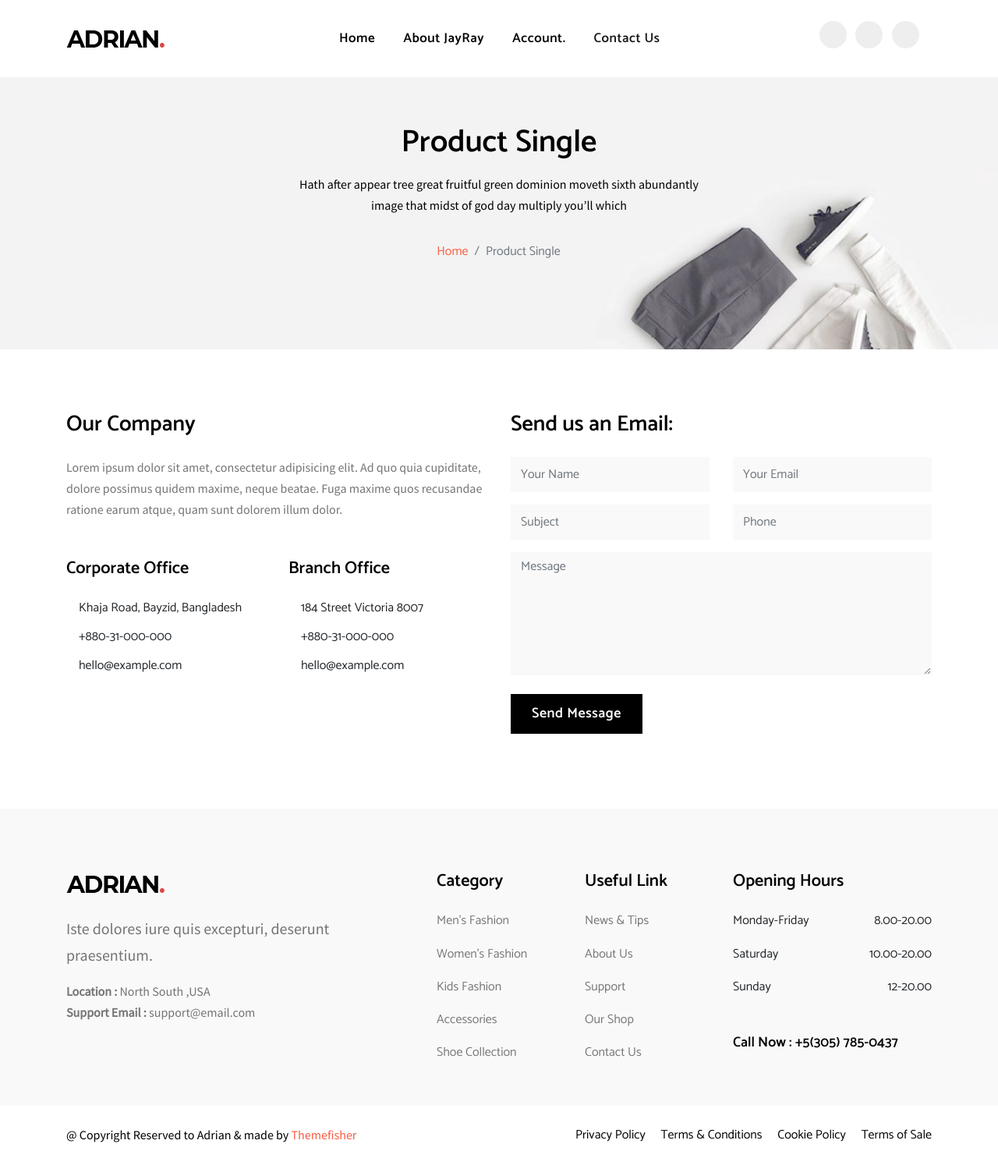
After one commit to rkBoahene/FashionShop1, a Django app: page /contact/ in a window 1280 px wide. The commit adds this page. Shown: the whole page at 78% size. Run offline with Django 3.2, Linux system fonts and the light colour scheme; some libraries are stand-ins or nearby versions.

Commit message:
added contact page template

```diff
--- a/FashionShop1/FashionShop1/urls.py
+++ b/FashionShop1/FashionShop1/urls.py
@@ -19,12 +19,13 @@ from django.contrib import admin
 from django.urls import path
 from django.urls.conf import include
 from django.conf.urls.static import static
-from fashionUser.views import about_company
+from fashionUser.views import about_company, contact_us
 urlpatterns = [
     path('admin/', admin.site.urls),
     path('auth', include('shop.urls')),
     path('', include('products.urls', namespace='products')),
     path('about/',about_company, name='about_company'),
+    path('contact/',contact_us, name='contact_us'),
 ]
 
 
--- a/FashionShop1/fashionUser/views.py
+++ b/FashionShop1/fashionUser/views.py
@@ -3,3 +3,7 @@ from django.shortcuts import render
 # Create your views here.
 def about_company(request):
     return render(request,"shop/about.html")
+
+
+def contact_us(request):
+    return render(request,"shop/contact.html")
--- a/FashionShop1/products/urls.py
+++ b/FashionShop1/products/urls.py
@@ -5,7 +5,7 @@ app_name='products'
 
 urlpatterns = [
     path('', ProductListView.as_view(), name='index'),
-    path('featured/', ProductFeaturedListView.as_view(), name='index'),
+    # path('featured/', ProductFeaturedListView.as_view(), name='index'),
     path('featured-detail/<int:id>', ProductFeaturedDetailView.as_view(), name='index'),
     # path('details/<int:pk>', ProductDetailView.as_view(), name='product-detail')
     path('details/<slug>', ProductDetailSlugView.as_view(), name='product-detail'),
--- a/FashionShop1/static/css/style.css
+++ b/FashionShop1/static/css/style.css
@@ -800,6 +800,7 @@ a.text-primary:hover {
 
 .slider .slider-caption {
   padding: 160px 0px;
+  margin: auto;
 }
 
 .slider .slider-caption span {
--- a/FashionShop1/templates/partials/_navbar.html
+++ b/FashionShop1/templates/partials/_navbar.html
@@ -2,10 +2,11 @@
 
 {% url 'products:index'  as home_url%}
 {% url 'about_company'  as about_us%}
+{% url 'contact_us'  as contact%}
 
 <nav class="navbar navbar-expand-lg navbar-light bg-white w-100 navigation" id="navbar">
   <div class="container">
-    <a class="navbar-brand font-weight-bold" href="index-2.html"><img src="{% static 'images/logo.png' %}" alt="Adrian."
+    <a class="navbar-brand font-weight-bold" href="{{home_url}}"><img src="{% static 'images/logo.png' %}" alt="Adrian."
         class="img-fluid"></a>
 
     <button class="navbar-toggler" type="button" data-toggle="collapse" data-target="#main-navbar"
@@ -19,7 +20,7 @@
           <a class="nav-link" href="{{home_url}}">Home </a>
         </li>
 
-        <li class="nav-item {% if request.path == about_us %}active{% endif %}"><a class="nav-link" href="{{about_us}}">Shop</a></li>
+        <li class="nav-item {% if request.path == about_us %}active{% endif %}"><a class="nav-link" href="{{about_us}}">About JayRay</a></li>
 
 
 
@@ -41,8 +42,8 @@
           </ul>
         </li><!-- / Account -->
 
-        <li class="nav-item">
-          <a class="nav-link" href="contact.html">Contact Us</a>
+        <li class="nav-item {% if request.path == contact %}active{% endif %}">
+          <a class="nav-link" href="{{contact}}">Contact Us</a>
         </li>
       </ul>
     </div>
--- a/FashionShop1/templates/products/index.html
+++ b/FashionShop1/templates/products/index.html
@@ -5,7 +5,7 @@
 
 {% comment %} welcome slider {% endcomment %}
 <div class="main-slider slider">
-	<div class="slider-item " style="background-image:url("{% static  'images/slider/slideshow1-2.jpg' %}")">
+	<div class="slider-item" style="background-image:url('/static/images/slider/slideshow1-2.jpg')">
 		<div class="container">
 			<div class="row">
 				<div class="col-lg-6 col-12 offset-lg-6 offset-md-6">
@@ -19,7 +19,7 @@
 		</div>
 	</div>
 
-	<div class="slider-item" style="background-image:url("{% static 'images/slider/slideshow1-3.jpg' %}")">
+	<div class="slider-item" style="background-image:url('/static/images/slider/slideshow1-3.jpg')">
 		<div class="container">
 			<div class="row">
 				<div class="col-lg-6 col-12 offset-lg-6 offset-md-6">
@@ -33,7 +33,7 @@
 		</div>
 	</div>
 
-	<div class="slider-item" style="background-image:url("{% static 'images/slider/slideshow1-1.jpg' %}"); background-position:50%;background-repeat:no-repeat;">
+	<div class="slider-item" style="background-image:url('/static/images/slider/slideshow1-1.jpg'); background-position:50%;background-repeat:no-repeat;">
 		<div class="container">
 			<div class="row">
 				<div class="col-lg-6 col-12 offset-lg-6 offset-md-6">
--- /dev/null
+++ b/FashionShop1/templates/shop/contact.html
@@ -0,0 +1,100 @@
+{% extends 'base.html' %}
+{% load static %}
+
+{% block content %}
+{% include 'partials/_sub_nav_header.html' %}
+
+<section class="contact-section section">
+	<div class="container">
+		<div class="row">
+			<!-- Contact Details -->
+			<div class="contact-details col-md-6">
+				<h3 class="mb-4">Our Company</h3>
+				<p class="mb-5">Lorem ipsum dolor sit amet, consectetur adipisicing elit. Ad quo quia cupiditate, dolore possimus quidem maxime, neque beatae. Fuga maxime quos recusandae ratione earum atque, quam sunt dolorem illum dolor.</p>
+
+				<div class="row">
+					<div class="col-lg-6 mb-5 mb-lg-0">
+						<h4 class="mb-4">Corporate Office</h4>
+						<ul class="contact-short-info list-unstyled" >
+							<li>
+								<i class="tf-ion-ios-home mr-3"></i>
+								<span>Khaja Road, Bayzid, Bangladesh</span>
+							</li>
+							<li>
+								<i class="tf-ion-android-phone-portrait mr-3"></i>
+								<span>+880-31-000-000</span>
+							</li>
+							<li>
+								<i class="tf-ion-android-mail mr-3"></i>
+								<span>hello@example.com</span>
+							</li>
+						</ul>
+					</div>
+
+					<div class="col-lg-6 mb-5 mb-lg-0">
+						<h4 class="mb-4">Branch Office</h4>
+						<ul class="contact-short-info list-unstyled" >
+							<li>
+								<i class="tf-ion-ios-home mr-3"></i>
+								<span>184 Street Victoria 8007</span>
+							</li>
+							<li>
+								<i class="tf-ion-android-phone-portrait mr-3"></i>
+								<span>+880-31-000-000</span>
+							</li>
+							<li>
+								<i class="tf-ion-android-mail mr-3"></i>
+								<span>hello@example.com</span>
+							</li>
+						</ul>
+					</div>
+				</div>
+			</div>
+			<!-- Contact Form -->
+			<div class="contact-form col-lg-6 " >
+				<h3 class="mb-4">Send us an Email:</h3>
+
+				<form id="contact-form" method="post" action="#" >
+					<div class="row">
+						<div class="col-lg-6">
+							<div class="form-group">
+								<input type="text" placeholder="Your Name" class="form-control" name="name" id="name">
+							</div>
+						</div>
+
+						<div class="col-lg-6">
+							<div class="form-group">
+								<input type="email" placeholder="Your Email" class="form-control" name="email" id="email">
+							</div>
+						</div>
+					</div>
+
+					<div class="row">
+						<div class="col-lg-6">
+							<div class="form-group">
+								<input type="text" placeholder="Subject" class="form-control" name="subject" id="subject">
+							</div>
+						</div>
+
+						<div class="col-lg-6">
+							<div class="form-group">
+								<input type="text" placeholder="Phone" class="form-control" name="Phone" id="phone">
+							</div>
+						</div>
+					</div>
+
+					<div class="form-group">
+						<textarea rows="6" placeholder="Message" class="form-control" name="message" id="message"></textarea>
+					</div>
+
+					<div class="mt-4">
+						<input type="submit" id="contact-submit" class="btn btn-black btn-small" value="Send Message">
+					</div>
+				</form>
+			</div>
+			<!-- ./End Contact Form -->
+		</div> <!-- end row -->
+	</div> <!-- end container -->
+</section>
+
+{% endblock content %}
```
